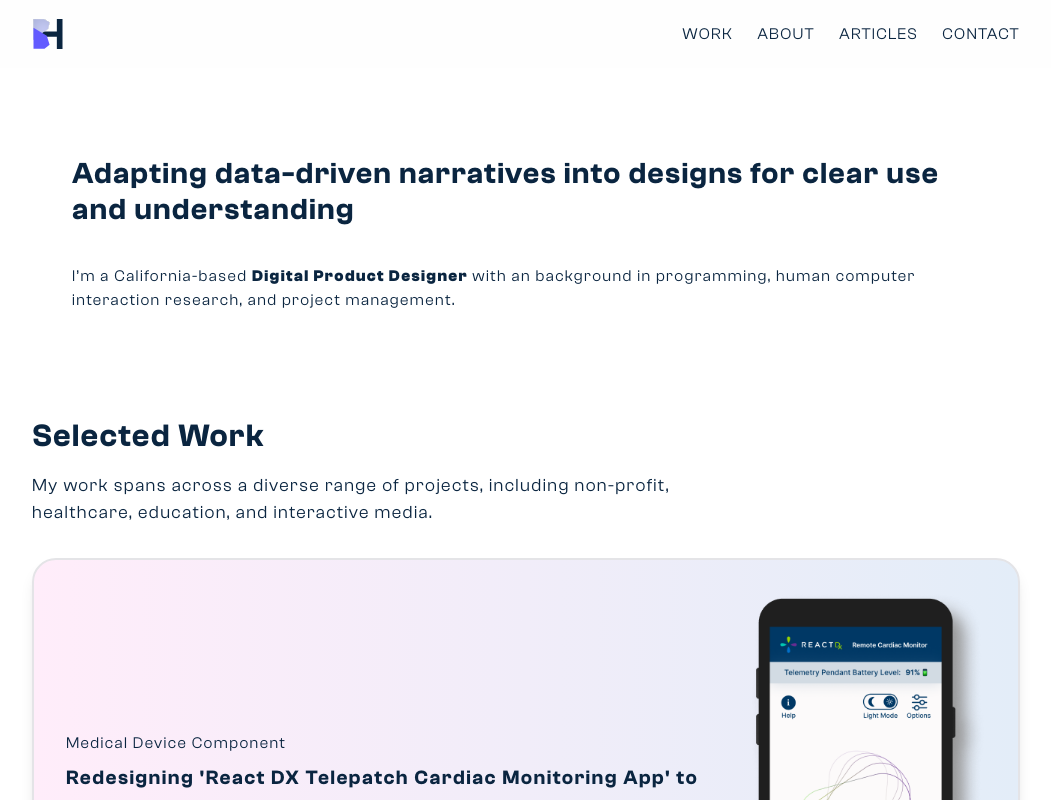
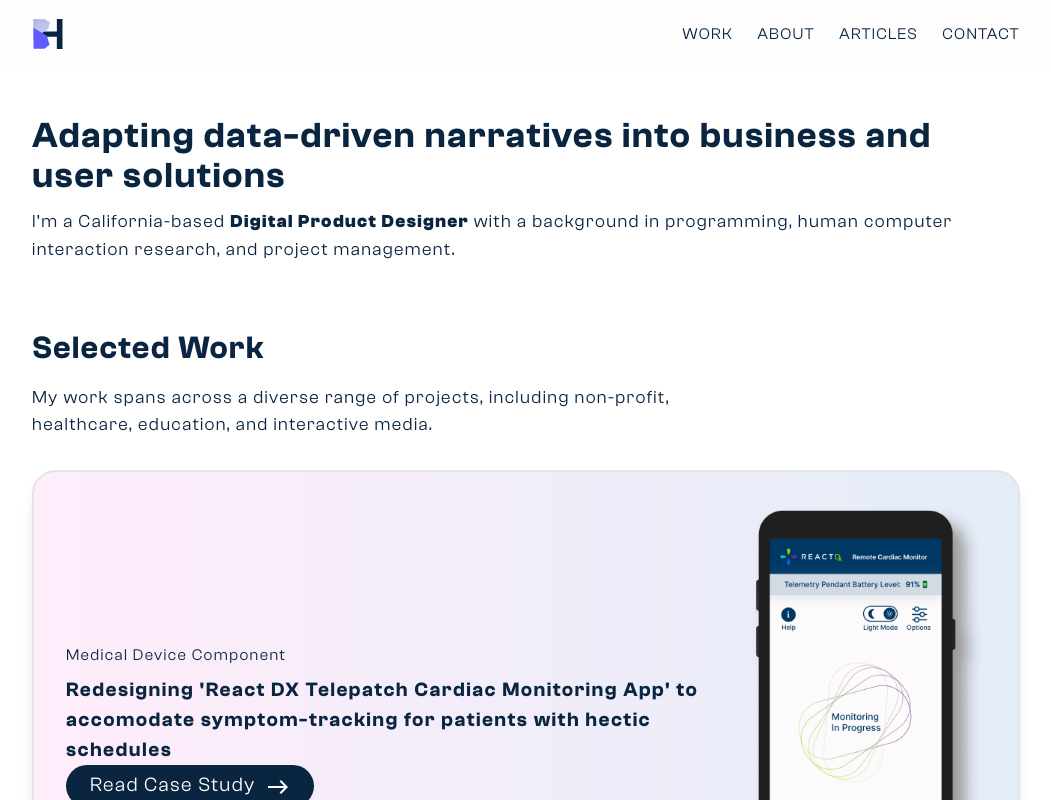
Before and after one commit to beatricehahn/nextjs-portfolio, a Next.js app: page / in a window 1280 px wide. Shown: the top 800 px of the page, without its empty margins (114-1165 px from the left). Built offline with nearby package versions, Linux system fonts and the light colour scheme.

Commit message:
Update intro summary

```diff
--- a/components/HomePage/Hero2.tsx
+++ b/components/HomePage/Hero2.tsx
@@ -1,8 +1,8 @@
 export const Hero2 = () => {
   return (
-    <div className='w-full p-10 mb-2 rounded-[16px] mt-10'>
-        <h1 className='text-2xl md:text-3xl pb-[24px]'>Adapting data-driven narratives into designs for clear use and understanding </h1>
-        <p className="text-sm md:text-base">I’m a California-based <strong>Digital Product Designer</strong> with an background in programming, human computer interaction research, and project management.</p>
+    <div className='w-full mb-2 rounded-[16px] mt-10'>
+        <h1 className='text-2xl md:text-4xl'>Adapting data-driven narratives into business and user solutions</h1>
+        <p className="text-base md:text-lg">I’m a California-based <strong>Digital Product Designer</strong> with a background in programming, human computer interaction research, and project management.</p>
     </div>
   )
 }
```
